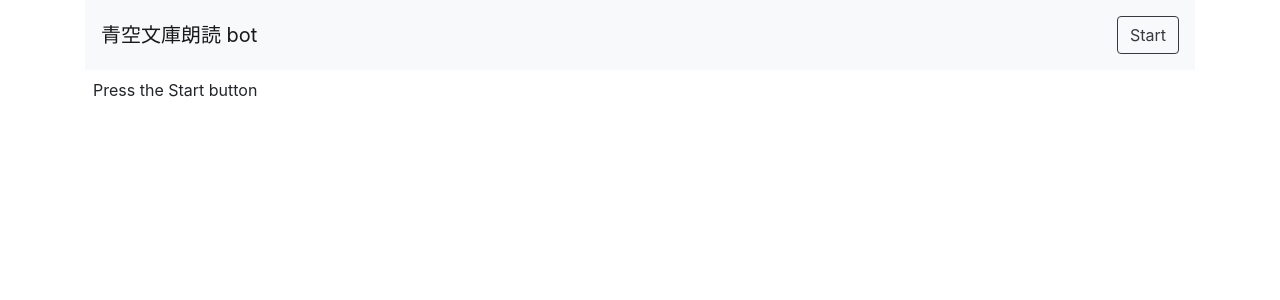
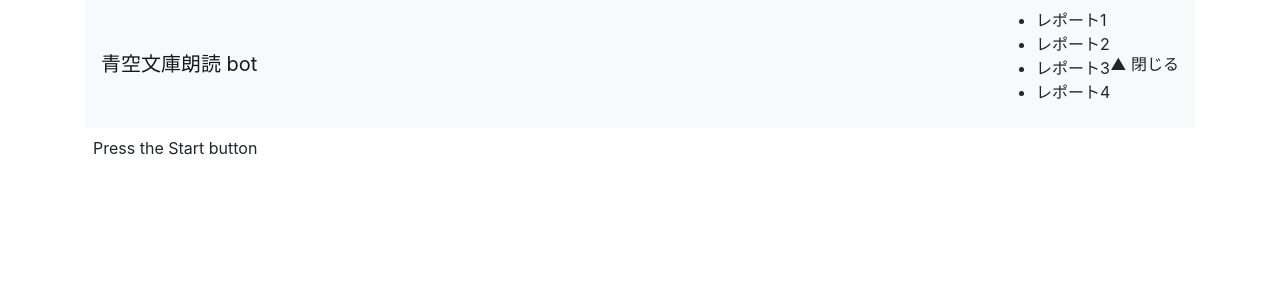
Before and after one commit to muryakami/COTOHA-test, a Flask app: page / in a window 1280 px wide. Shown: the top 300 px of the page. Run offline with Flask 2, Linux system fonts and the light colour scheme; parts of the project's set-up code (start-up, migrations or seed data) failed here and were passed over; some libraries are stand-ins or nearby versions.

Commit message:
一旦プッシュ

```diff
--- a/static/js/sample.js
+++ b/static/js/sample.js
@@ -1,12 +1,13 @@
-var url = location.href;
-var reading = false;
-var line_number = 0;
-var instruction_text = "";
-var brand_text = "";
+// let url = location.href;
+let url = location.origin;
+let reading = false;
+let line_number = 0;
+let instruction_text = "";
+let brand_text = "";
 
 function read() {
   $.ajax({
-    url: url + "read",
+    url: url + "/read",
     type: "POST",
     dataType: "JSON",
     data: {
@@ -28,7 +29,7 @@ function read() {
 
 function parse() {
   $.ajax({
-    url: url + "parse",
+    url: url + "/parse",
     type: "POST",
     dataType: "JSON",
     data: {
@@ -50,7 +51,7 @@ function parse() {
 
 function keyword() {
   $.ajax({
-    url: url + "keyword",
+    url: url + "/keyword",
     type: "POST",
     dataType: "JSON",
     data: {
@@ -72,7 +73,7 @@ function keyword() {
 
 function user_attribute() {
   $.ajax({
-    url: url + "user_attribute",
+    url: url + "/user_attribute",
     type: "POST",
     dataType: "JSON",
     data: {
@@ -84,21 +85,6 @@ function user_attribute() {
       addList("#result", data.result);
       line_number = data.next_line_number;
       if (line_number != 0) {
-        // Promise.resolve()
-        //   .then(function() {
-        //     return new Promise(function(resolve, reject) {
-        //       setTimeout(function() {
-        //         resolve(user_attribute());
-        //       }, data.text_length * 200);
-        //     });
-        //   })
-        //   .then(function() {
-        //     removeList("#result");
-        //   })
-        //   .catch(function() {
-        //     console.error("Something wrong!");
-        //   });
-
         Promise.resolve()
           .then(() => wait(data.text_length * 200))
           .then(() => user_attribute())
@@ -129,13 +115,17 @@ const wait = milliseconds =>
   new Promise(resolve => setTimeout(resolve, milliseconds));
 
 function startReading() {
-  $("button").text("Stop");
+  $(".btn").text("Stop");
+  // .removeClass("dropdown-toggle");
   reading = true;
+  // return $("dropdown-menu").detach();
 }
 
-function resumeReading() {
-  $("button").text("Start");
+function resumeReading(menu) {
+  $(".btn").text("Start");
+  // .addClass("dropdown-toggle");
   reading = false;
+  // $("dropdown-menu").append(menu);
 }
 
 function stopReading() {
@@ -183,10 +173,11 @@ function plotres(response, prefix) {
 }
 
 $(function() {
-  $("button").click(function() {
+  $("#action").click(function() {
     if (reading) {
       resumeReading();
     } else {
+      debugger;
       let action = $(this).attr("id");
       switch (action) {
         case "read":
@@ -213,3 +204,29 @@ $(function() {
 $(function() {
   instruction_text = $("#document").text();
 });
+
+// $(function() {
+//   $(".dropdown-item").click(function() {
+//     $("#action").text($(this).text());
+//   });
+// });
+
+$(function() {
+  $(".switch-btn").on("click", function() {
+    $(".report").toggle("fast", alertFunc);
+  });
+
+  function alertFunc() {
+    if ($(this).css("display") == "block") {
+      $("#btn-inner").text("▲ 閉じる");
+    } else {
+      $("#btn-inner").text("▼ 開く");
+    }
+  }
+});
+
+// $(function() {
+//   $(".dropdown-item").on("click", function() {
+//     $("#action").text("▲ 閉じる");
+//   });
+// });
--- a/templates/index.html
+++ b/templates/index.html
@@ -3,9 +3,39 @@
   <nav class="navbar navbar-light bg-light">
     <span class="navbar-brand" id="subtitle">青空文庫朗読 bot</span>
     <form class="form-inline">
-      <button class="btn btn-outline-dark my-2" id="{{ action }}" type="submit">
-        Start
-      </button>
+      <!-- <div class="btn-group">
+        <button type="button" class="btn btn-outline-dark my-2" id="action">
+          Action
+        </button>
+        <button
+          type="button"
+          class="btn btn-outline-dark my-2 dropdown-toggle dropdown-toggle-split"
+          data-toggle="dropdown"
+          aria-haspopup="true"
+          aria-expanded="false"
+        >
+          <span class="sr-only">Toggle Dropdown</span>
+        </button>
+        <ul class="dropdown-menu">
+          <li><button class="dropdown-item" id="parse">構文解析</button></li>
+          <li>
+            <button class="dropdown-item" id="keyword">キーワード抽出</button>
+          </li>
+          <li>
+            <button class="dropdown-item" id="user_attribute">
+              ユーザ属性推定
+            </button>
+          </li>
+        </ul>
+      </div> -->
+      <ul class="report">
+        <li><span>レポート1</span></li>
+        <li><span>レポート2</span></li>
+        <li><span>レポート3</span></li>
+        <li><span>レポート4</span></li>
+      </ul>
+
+      <a class="switch-btn"><span id="btn-inner">▲ 閉じる</span></a>
     </form>
   </nav>
   <div class="row">
```
